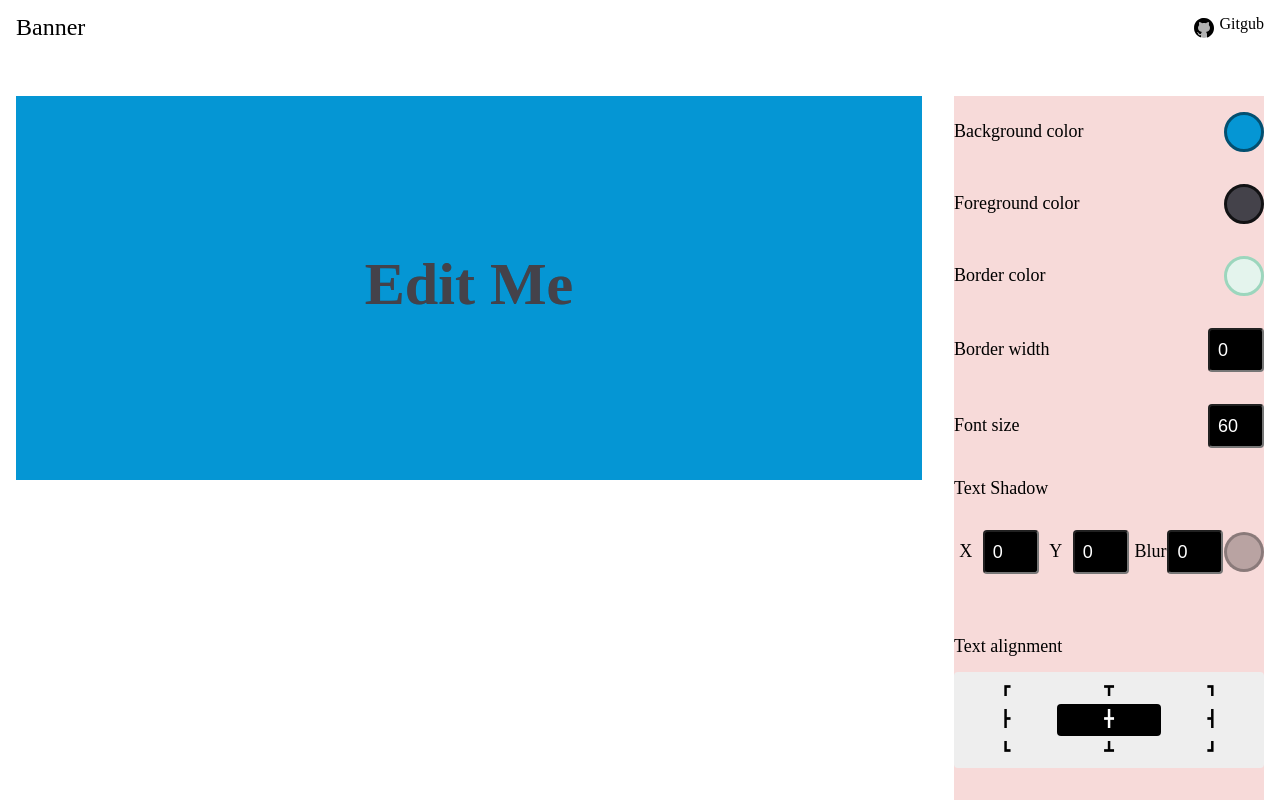
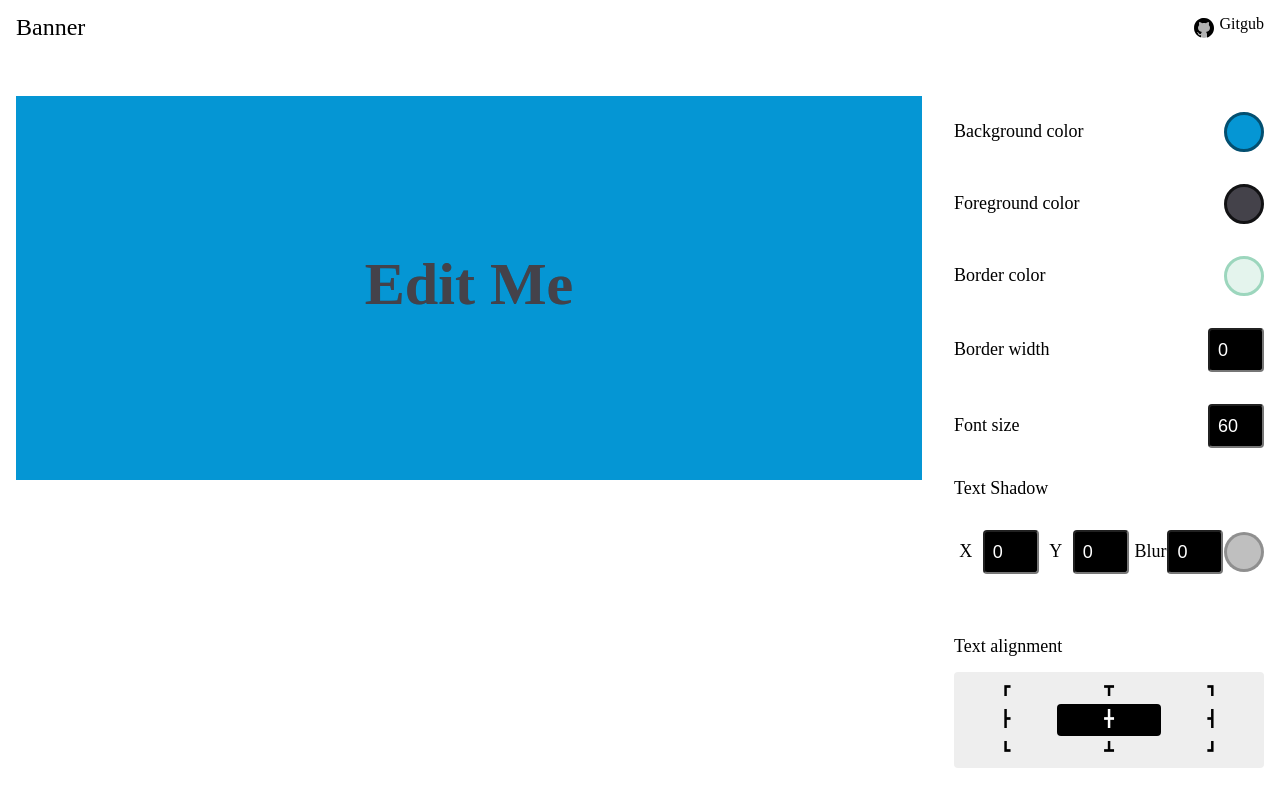
Before and after one commit to preCrew/banner_create_app, a React (Create React App) app: page / in a window 1280 px wide. Shown: the top 800 px of the page. Built offline with nearby package versions, Linux system fonts and the light colour scheme; a web font is replaced by a local one.

Commit message:
delete: background
- 레이아웃 잡는 용도로 더이상 불필요하므로 제거

```diff
--- a/src/components/Content/Controls/style.ts
+++ b/src/components/Content/Controls/style.ts
@@ -4,5 +4,4 @@ export default styled.div`
   min-width: 310px;
   height: 980px;
   margin: 16px;
-  background: #f7dad9;
 `;
```
